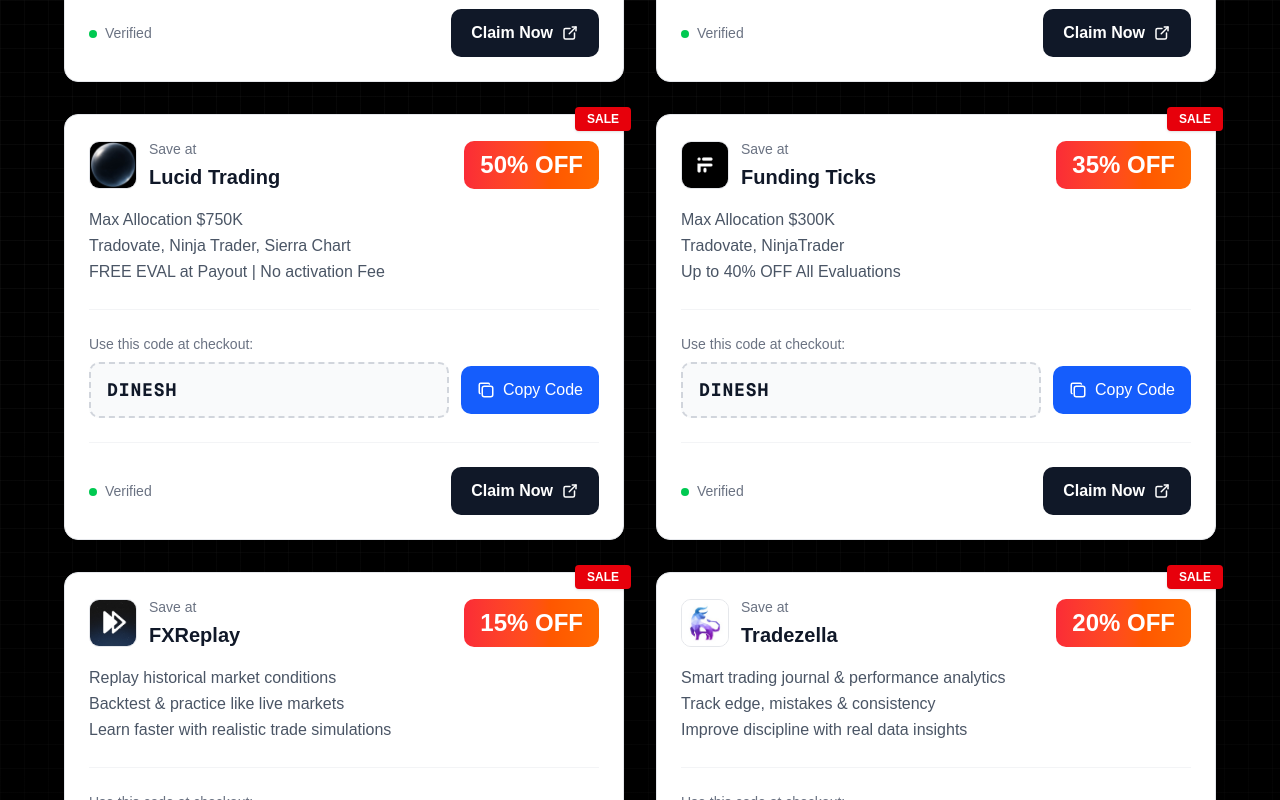
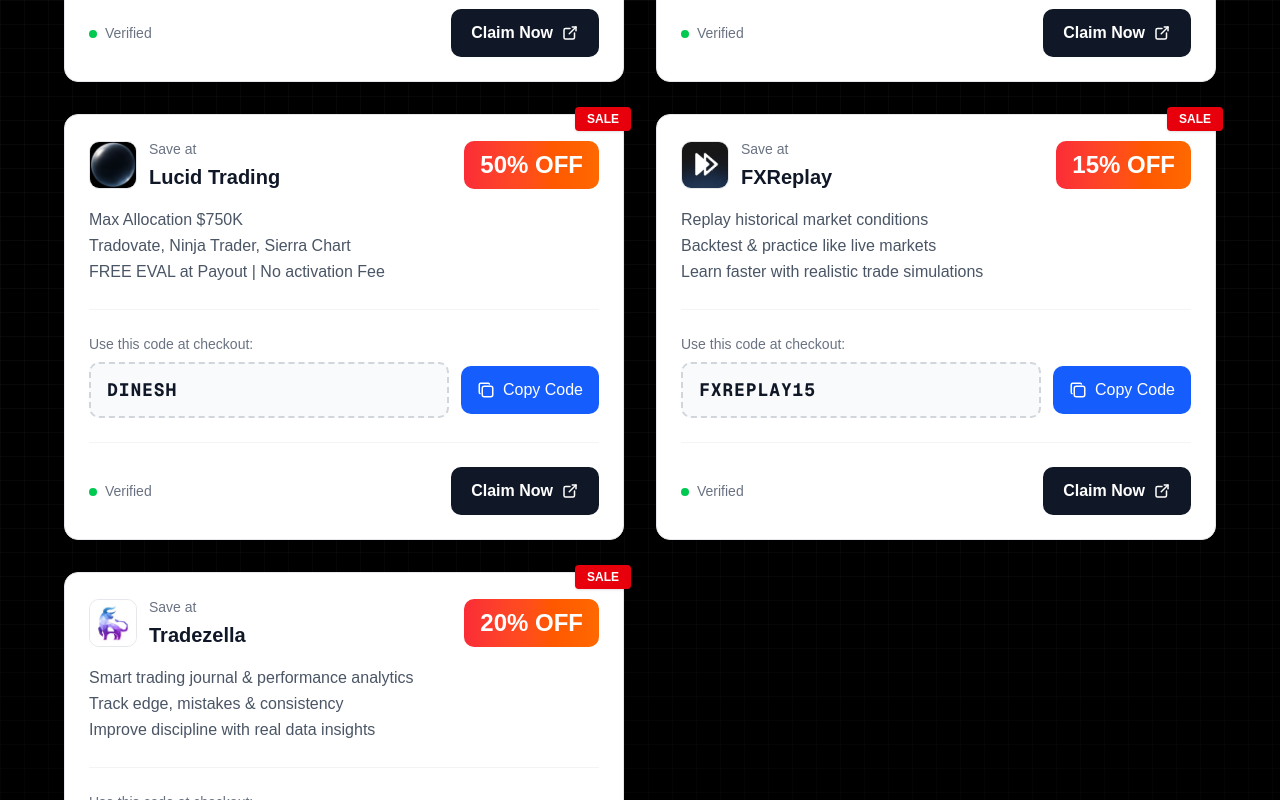
Before and after one commit to dineshinmetaverse-cmd/Warroom, a Next.js app: page /coupons in a window 1280 px wide. Shown: the part 720-1520 px from the top of the page. Built offline with nearby package versions, Linux system fonts and the light colour scheme; a web font is replaced by a local one.

Commit message:
Update page.tsx

```diff
--- a/app/coupons/page.tsx
+++ b/app/coupons/page.tsx
@@ -35,16 +35,6 @@ Weekly Payouts | No activation Fee`,
 FREE EVAL at Payout | No activation Fee`,
     affiliateUrl: "https://lucidtrading.com/ref/ictdinesh/",
     logoUrl: "/lucid.jpg"
-  },
-  {
-    companyName: "Funding Ticks",
-    discount: "35% OFF",
-    couponCode: "DINESH",
-    description: `Max Allocation $300K
-    Tradovate, NinjaTrader
-Up to 40% OFF All Evaluations`,
-    affiliateUrl: "https://app.fundingticks.com/register?ref=DINESH",
-    logoUrl: "/tradify.png"
   },
   {
     companyName: "FXReplay",
```
